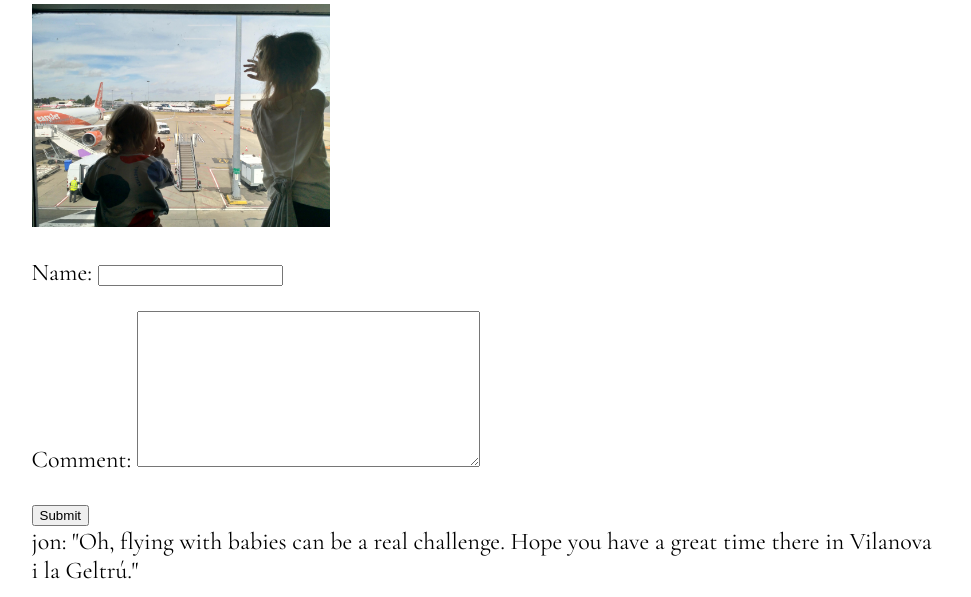
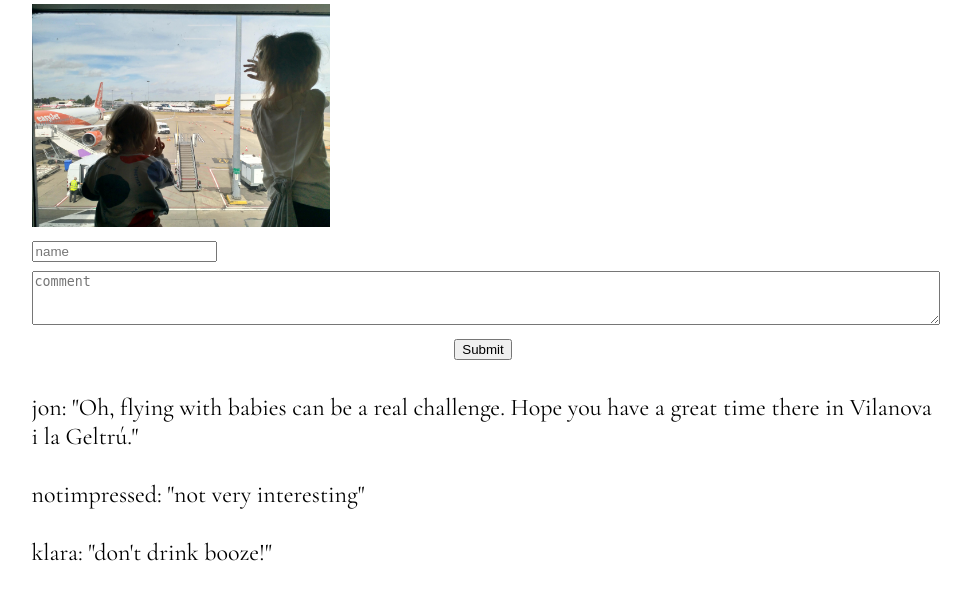
Before and after one commit to tinkerbits/vilanovella-server, a Django app: page /post/1/ in a window 1280 px wide. Shown: the part 1068-1665 px from the top of the page, without its empty margins (157-1128 px from the left). Run offline with Django 4.2, Linux system fonts and the light colour scheme; data comes from the database, SQL or seed files in the repository; both versions use the stored data as it was after the commit; some web fonts are replaced.

Commit message:
modified forms.py to gain css control to comment form fields

```diff
--- a/blog/forms.py
+++ b/blog/forms.py
@@ -2,6 +2,9 @@
 from .models import Comment
 
 class CommentForm(forms.ModelForm):
+    name = forms.CharField(widget=forms.TextInput(attrs={'class': 'form-name', 'placeholder': 'name'}), label='')
+    comment = forms.CharField(widget=forms.Textarea(attrs={'class': 'form-comment', 'placeholder': 'comment'}), label='')
+
     class Meta:
         model = Comment
         fields = ('name', 'comment',)
--- a/static/css/base.css
+++ b/static/css/base.css
@@ -90,3 +90,15 @@
     color: slategrey;
     text-decoration: none;
 }
+
+/*comment form*/
+.form-comment {
+    margin-top: 0.5rem;
+    width: 100%;
+    height: 3rem;
+}
+
+.form-button {
+    text-align: center;
+    margin-bottom: 2rem;
+}
--- a/templates/post_detail.html
+++ b/templates/post_detail.html
@@ -14,8 +14,10 @@
 <div>
     <form action="" method="post">
         {% csrf_token %}
-        {{ form.as_p }}
-        <button type="submit">Submit</button>
+        {{ form }}
+        <div class="form-button">
+            <button type="submit" >Submit</button>
+        </div>
     </form>
 </div>
 <div>
```
Also changed, not shown: db.sqlite3.
